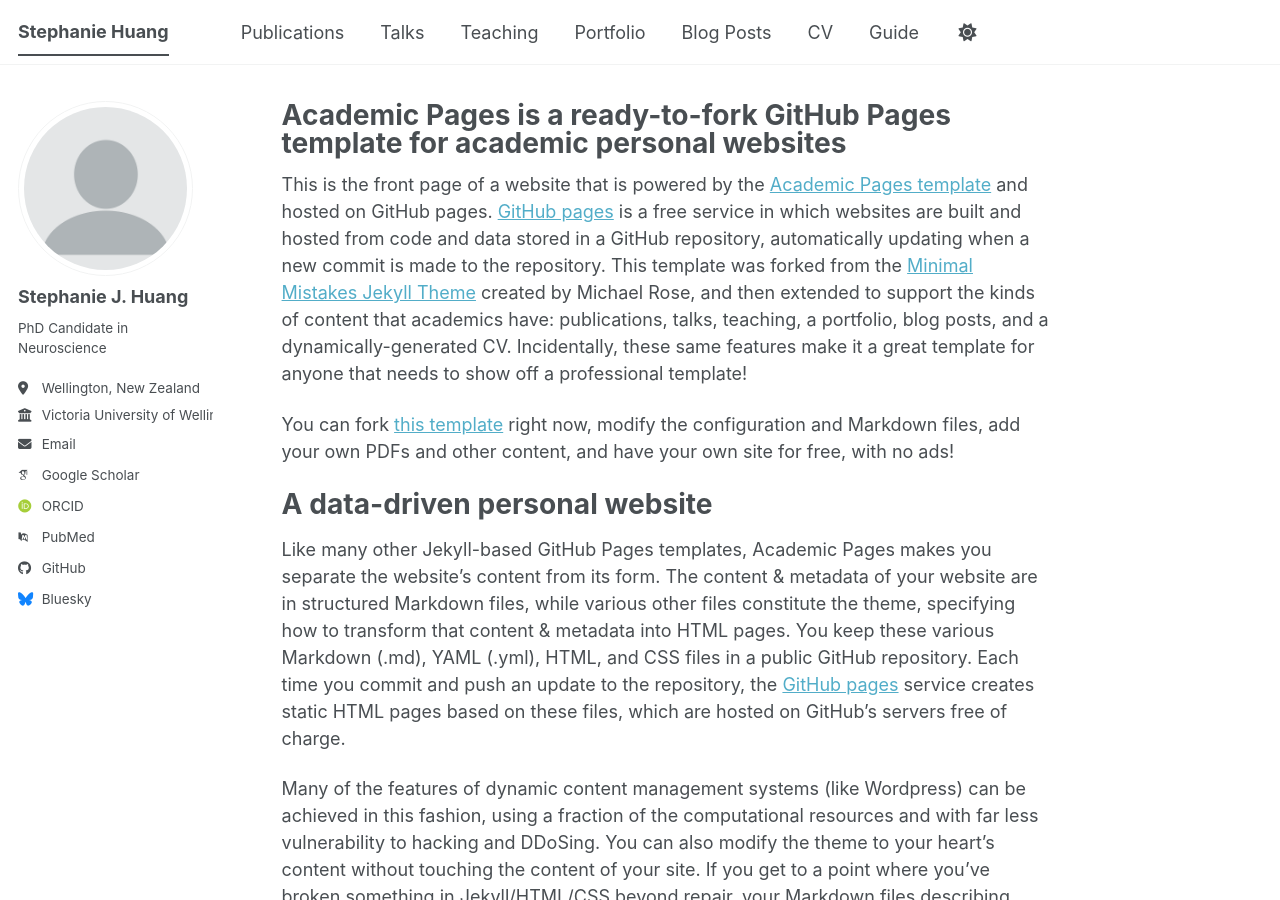
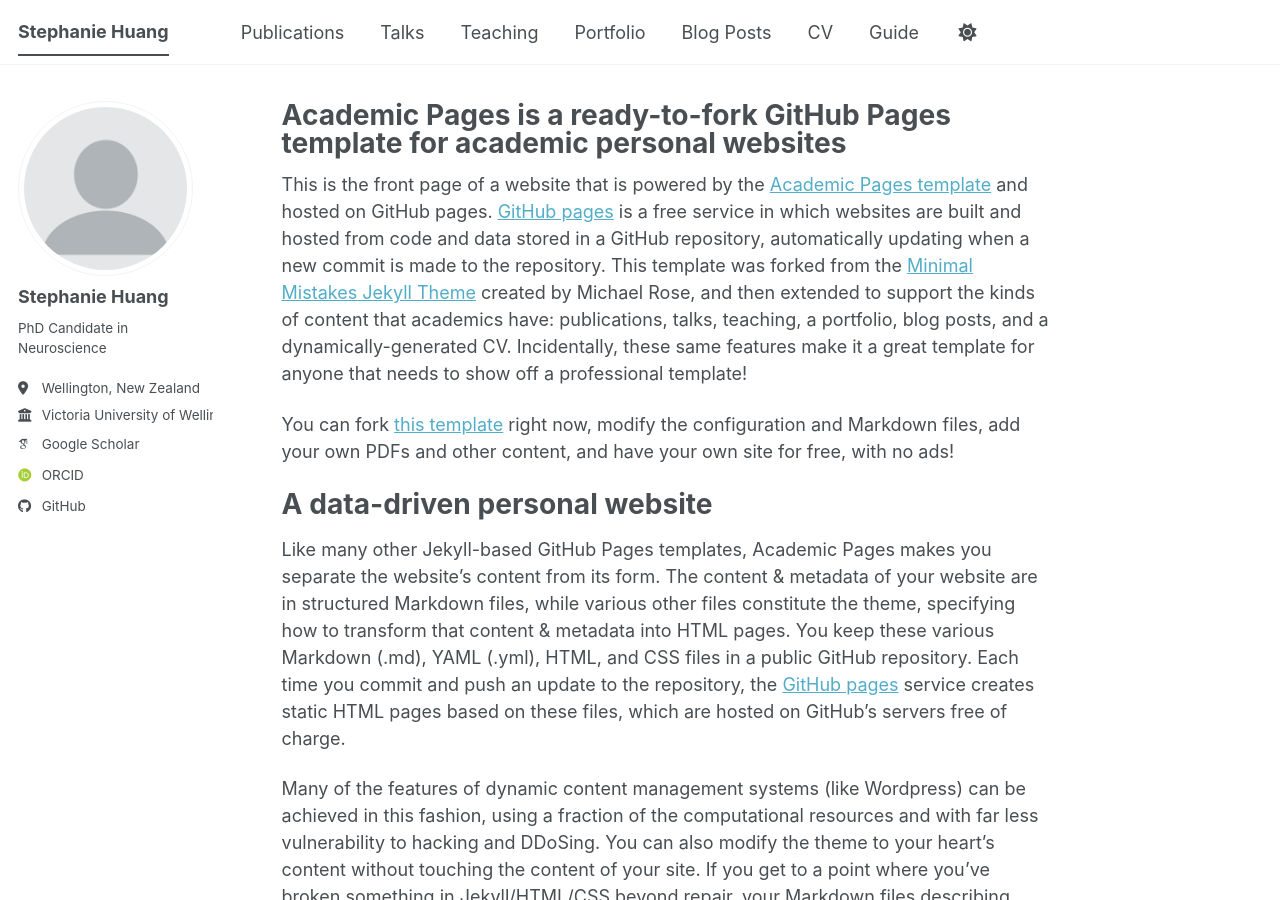
Before and after one commit to stephaniejh/stephaniejh.github.io, a Jekyll site: the page built from _pages/about.md, in a window 1280 px wide and 900 px high. Built offline with Jekyll 4.4.1, drawn with Linux system fonts in a browser that asks for light colours; some web fonts are replaced; a script bundle is joined from its source files by our own code; library files that are not in the unit come from our copies.

Commit message:
Update _config.yml
removed deadlinks

```diff
--- a/_config.yml
+++ b/_config.yml
@@ -24,13 +24,13 @@
 author:
   # Biographic information
   avatar           : "profile.png"
-  name             : "Stephanie J. Huang"
+  name             : "Stephanie Huang"
   pronouns         : # example: "she/her"
   bio              : "PhD Candidate in Neuroscience"
+  employer         : "Victoria University of Wellington"
   location         : "Wellington, New Zealand"
-  employer         : "Victoria University of Wellington"
   uri              : # URL
-  email            : "none@example.org"
+  email            : # "none@example.org"
 
   # Academic websites
   academia         : # URL
@@ -41,7 +41,7 @@
   orcid            : "https://orcid.org/0000-0002-5239-0392"
   semantic         : # URL
   ssrn             : # URL
-  pubmed           : "https://www.ncbi.nlm.nih.gov/pubmed/?term=john+snow"
+  pubmed           : # "https://www.ncbi.nlm.nih.gov/pubmed/?term=john+snow"
   researchgate     : # URL
   scopus           : # URL
   zotero           : # URL
@@ -57,7 +57,7 @@
 
   # Social media
   artstation       : # Username
-  bluesky          : "bsky.app" # Replace this with you Bluesky username
+  bluesky          : # "bsky.app" # Replace this with you Bluesky username
   facebook         : # Username
   flickr           : # Username
   foursquare       : # Username
```
